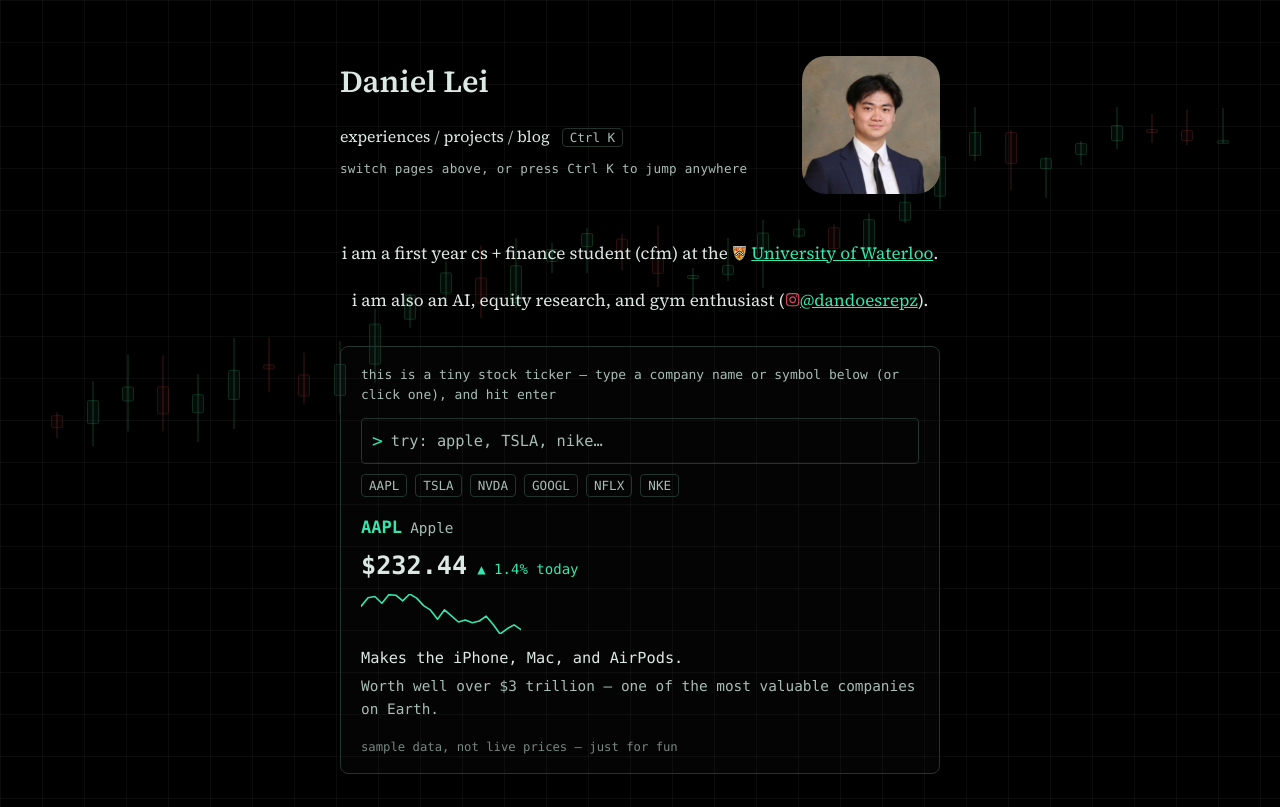
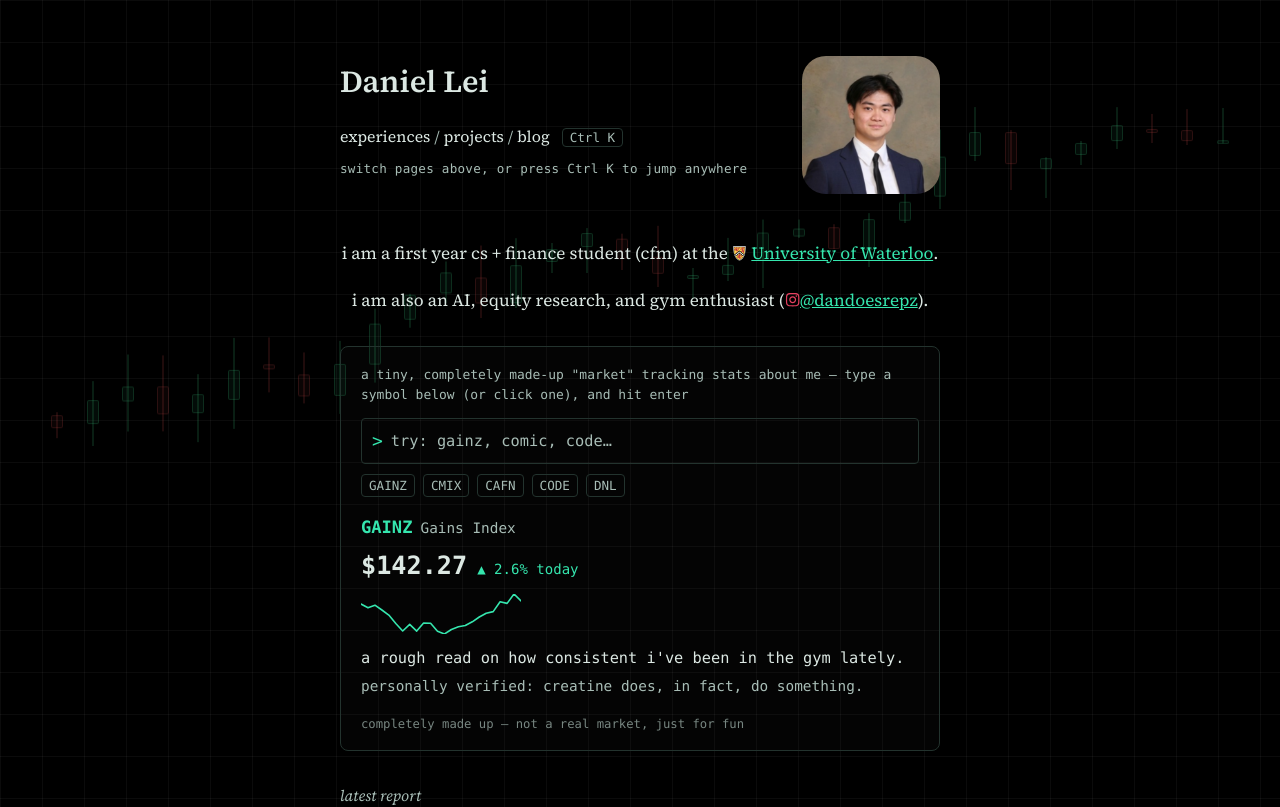
Before and after one commit to McMuf/daniellei.com, a React (Vite) app: page / in a window 1280 px wide. Shown: the top 807 px of the page. Built offline with nearby package versions, Linux system fonts and the light colour scheme.

Commit message:
swap market terminal to personal fake-stat tickers, link CODE to github, format DNL as an index

```diff
--- a/src/App.css
+++ b/src/App.css
@@ -328,7 +328,10 @@
   gap: 8px;
 }
 .mt-ticker { font-size: 0.95rem; font-weight: 700; color: var(--link); }
+.mt-ticker a { color: inherit; text-decoration: none; }
+.mt-ticker a:hover { text-decoration: underline; }
 .mt-name { font-size: 0.8rem; color: var(--muted); }
+.mt-pts { font-size: 0.9rem; font-weight: 400; color: var(--muted); }
 
 .mt-price-row {
   margin-top: 4px;
--- a/src/components/MarketTerminal.tsx
+++ b/src/components/MarketTerminal.tsx
@@ -1,7 +1,7 @@
 import { useEffect, useMemo, useRef, useState } from 'react'
 import { TICKERS, type TickerEntry } from '../data/tickers'
 
-const QUICK_PICKS = ['AAPL', 'TSLA', 'NVDA', 'GOOGL', 'NFLX', 'NKE']
+const QUICK_PICKS = ['GAINZ', 'CMIX', 'CAFN', 'CODE', 'DNL']
 
 function findTicker(query: string): TickerEntry | undefined {
   const q = query.trim().toLowerCase()
@@ -101,7 +101,7 @@
   return (
     <div className="market-terminal">
       <p className="mt-hint">
-        this is a tiny stock ticker — type a company name or symbol below (or click one), and hit enter
+        a tiny, completely made-up "market" tracking stats about me — type a symbol below (or click one), and hit enter
       </p>
 
       <div className="mt-prompt">
@@ -112,7 +112,7 @@
           value={query}
           onChange={e => setQuery(e.target.value)}
           onKeyDown={e => { if (e.key === 'Enter') submit() }}
-          placeholder="try: apple, TSLA, nike…"
+          placeholder="try: gainz, comic, code…"
           spellCheck={false}
         />
       </div>
@@ -131,11 +131,20 @@
 
       <div className="mt-card">
         <div className="mt-card-head">
-          <span className="mt-ticker">{selected.ticker}</span>
+          <span className="mt-ticker">
+            {selected.url
+              ? <a href={selected.url} target="_blank" rel="noopener noreferrer">{selected.ticker}</a>
+              : selected.ticker}
+          </span>
           <span className="mt-name">{selected.name}</span>
         </div>
         <div className="mt-price-row">
-          <span className="mt-price">${price.toFixed(2)}</span>
+          <span className="mt-price">
+            {selected.isIndex
+              ? price.toLocaleString(undefined, { minimumFractionDigits: 2, maximumFractionDigits: 2 })
+              : `$${price.toFixed(2)}`}
+            {selected.isIndex && <span className="mt-pts"> pts</span>}
+          </span>
           <span className={`mt-change ${up ? 'up' : 'down'}`}>
             {up ? '▲' : '▼'} {Math.abs(selected.changePct).toFixed(1)}% today
           </span>
@@ -145,7 +154,7 @@
         <p className="mt-fact">{selected.fact}</p>
       </div>
 
-      <p className="mt-disclaimer">sample data, not live prices — just for fun</p>
+      <p className="mt-disclaimer">completely made up — not a real market, just for fun</p>
     </div>
   )
 }
--- a/src/data/tickers.ts
+++ b/src/data/tickers.ts
@@ -5,74 +5,53 @@
   fact: string
   basePrice: number
   changePct: number
+  url?: string
+  isIndex?: boolean
 }
 
-// Illustrative/sample data, not live prices — see MarketTerminal's disclaimer.
-// Blurbs and facts are written in plain language on purpose: this widget is
-// meant to be approachable to someone with no finance or CS background.
+// Fully made up — a tiny "personal market" instead of real companies. Numbers,
+// trends, and everything else here are just for fun, not real measurements.
 export const TICKERS: TickerEntry[] = [
   {
-    ticker: 'AAPL',
-    name: 'Apple',
-    blurb: 'Makes the iPhone, Mac, and AirPods.',
-    fact: 'Worth well over $3 trillion — one of the most valuable companies on Earth.',
-    basePrice: 232.50,
-    changePct: 1.4,
+    ticker: 'GAINZ',
+    name: 'Gains Index',
+    blurb: "a rough read on how consistent i've been in the gym lately.",
+    fact: 'personally verified: creatine does, in fact, do something.',
+    basePrice: 142.30,
+    changePct: 2.6,
   },
   {
-    ticker: 'TSLA',
-    name: 'Tesla',
-    blurb: 'Builds electric cars and battery technology.',
-    fact: "Founded by Elon Musk — its stock is famous for being a wild ride.",
-    basePrice: 265.80,
-    changePct: -2.1,
+    ticker: 'CMIX',
+    name: 'Comic Index',
+    blurb: 'tracks how deep into the comic backlog i am this year.',
+    fact: 'current arc: rereading old Spider-Man runs when i should be studying.',
+    basePrice: 88.10,
+    changePct: -0.8,
   },
   {
-    ticker: 'NVDA',
-    name: 'Nvidia',
-    blurb: 'Makes the chips that power most AI and high-end gaming.',
-    fact: 'Went from a gaming-graphics company to one of the most valuable companies on the planet, thanks to the AI boom.',
-    basePrice: 178.20,
-    changePct: 3.2,
+    ticker: 'CAFN',
+    name: 'Caffeine Index',
+    blurb: "tracks how much coffee it's taking to keep this website running.",
+    fact: 'correlates suspiciously well with commit frequency.',
+    basePrice: 61.40,
+    changePct: 4.1,
   },
   {
-    ticker: 'GOOGL',
-    name: 'Google',
-    blurb: 'Runs Google Search, YouTube, and Android.',
-    fact: 'Handles billions of searches a day — probably including whatever brought you here.',
-    basePrice: 196.40,
-    changePct: 0.6,
+    ticker: 'CODE',
+    name: 'GitHub Activity Index',
+    blurb: 'commit activity across my repos — this whole site included.',
+    fact: 'click the ticker to see the real thing.',
+    basePrice: 205.70,
+    changePct: 1.9,
+    url: 'https://github.com/McMuf',
   },
   {
-    ticker: 'AMZN',
-    name: 'Amazon',
-    blurb: "Runs the world's biggest online store, plus AWS, the cloud servers behind huge chunks of the internet.",
-    fact: 'A lot of the apps and websites you use every day are quietly running on Amazon\'s servers.',
-    basePrice: 221.10,
-    changePct: -0.4,
-  },
-  {
-    ticker: 'MSFT',
-    name: 'Microsoft',
-    blurb: 'Makes Windows, Office, and the Xbox.',
-    fact: 'One of only a handful of companies ever worth over $3 trillion.',
-    basePrice: 468.90,
-    changePct: 0.9,
-  },
-  {
-    ticker: 'NFLX',
-    name: 'Netflix',
-    blurb: 'Streams movies and TV shows.',
-    fact: 'Helped kill the DVD rental store — remember Blockbuster?',
-    basePrice: 890.30,
-    changePct: 1.8,
-  },
-  {
-    ticker: 'NKE',
-    name: 'Nike',
-    blurb: 'Makes sneakers and sportswear.',
-    fact: 'The swoosh logo is recognized almost everywhere on Earth.',
-    basePrice: 78.40,
-    changePct: -1.1,
+    ticker: 'DNL',
+    name: 'Daniel Composite Index',
+    blurb: 'a blended index of everything above — basically the S&P 500 of me.',
+    fact: "weighted more toward caffeine than i'd like to admit.",
+    basePrice: 1284.60,
+    changePct: 1.7,
+    isIndex: true,
   },
 ]
```
